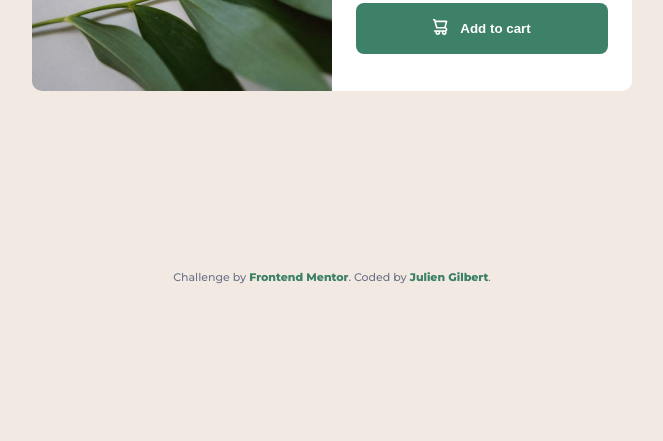
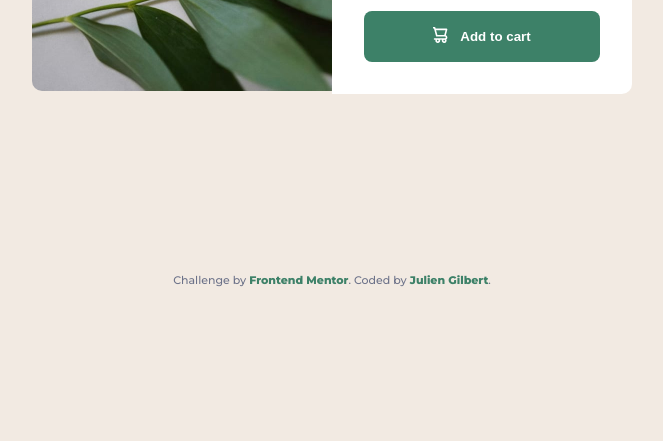
Before and after one commit to juliengDev/Product-Preview-Card-Component, a website: page index.html in a window 1280 px wide. Shown: the part 534-975 px from the top of the page, without its empty margins (308-971 px from the left). Drawn offline with Linux system fonts and the light colour scheme.

Commit message:
fixing padding card body

```diff
--- a/sass/components/_card.scss
+++ b/sass/components/_card.scss
@@ -12,13 +12,14 @@
   }
   &__body {
     max-width: 50%;
-    padding: 2.4rem;
+    padding: 3.2rem;
     background-color: var(--color-pure-white);
     border-radius: 0 10px 10px 0;
 
     @include respond(mobile) {
       border-radius: 0 0 10px 10px;
       max-width: 100%;
+      padding: 2.4rem;
     }
     &__category {
       margin-bottom: 1.2rem;
```
Also changed, not shown: public/css/style.css, 1 other file.
